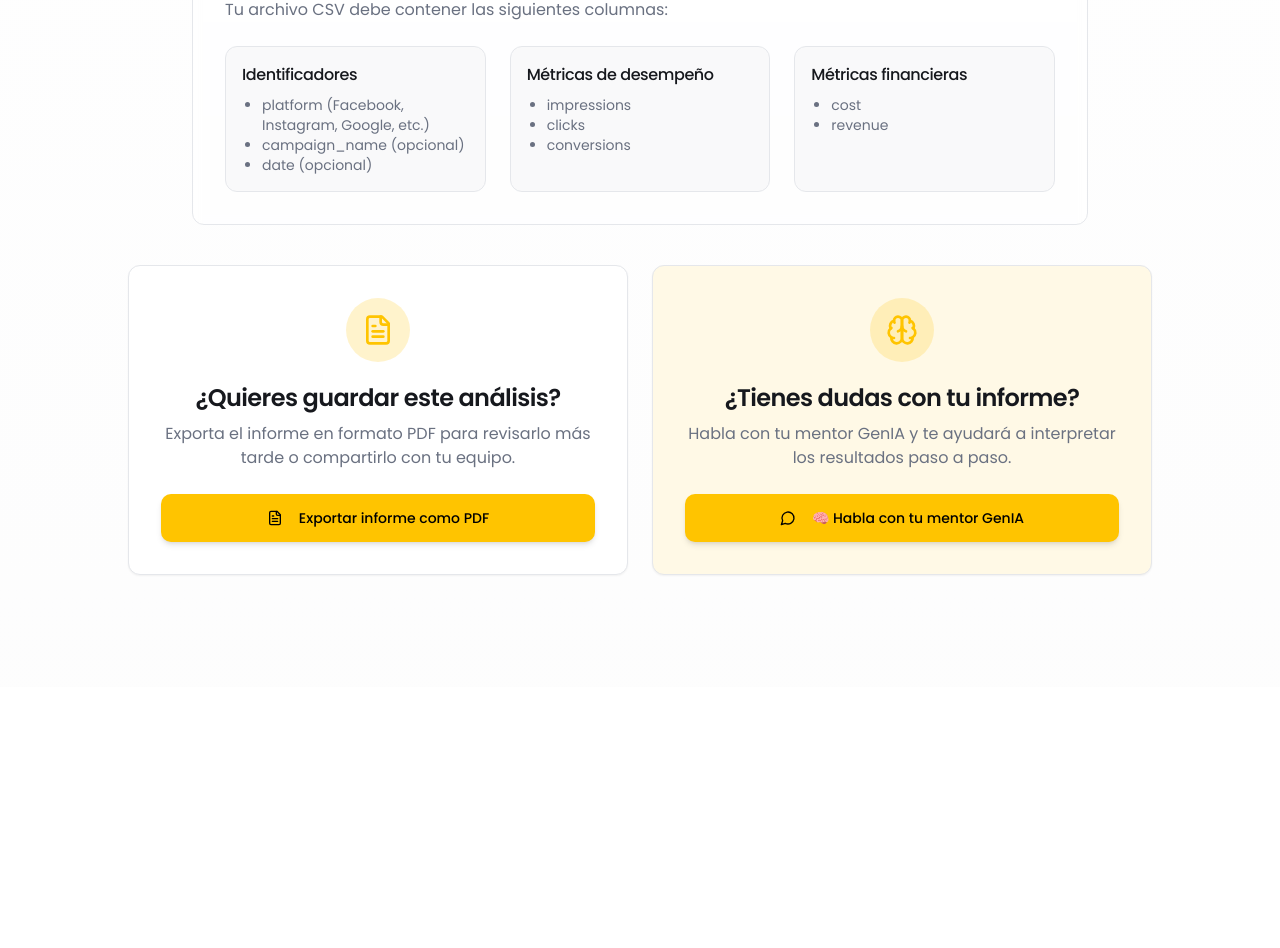
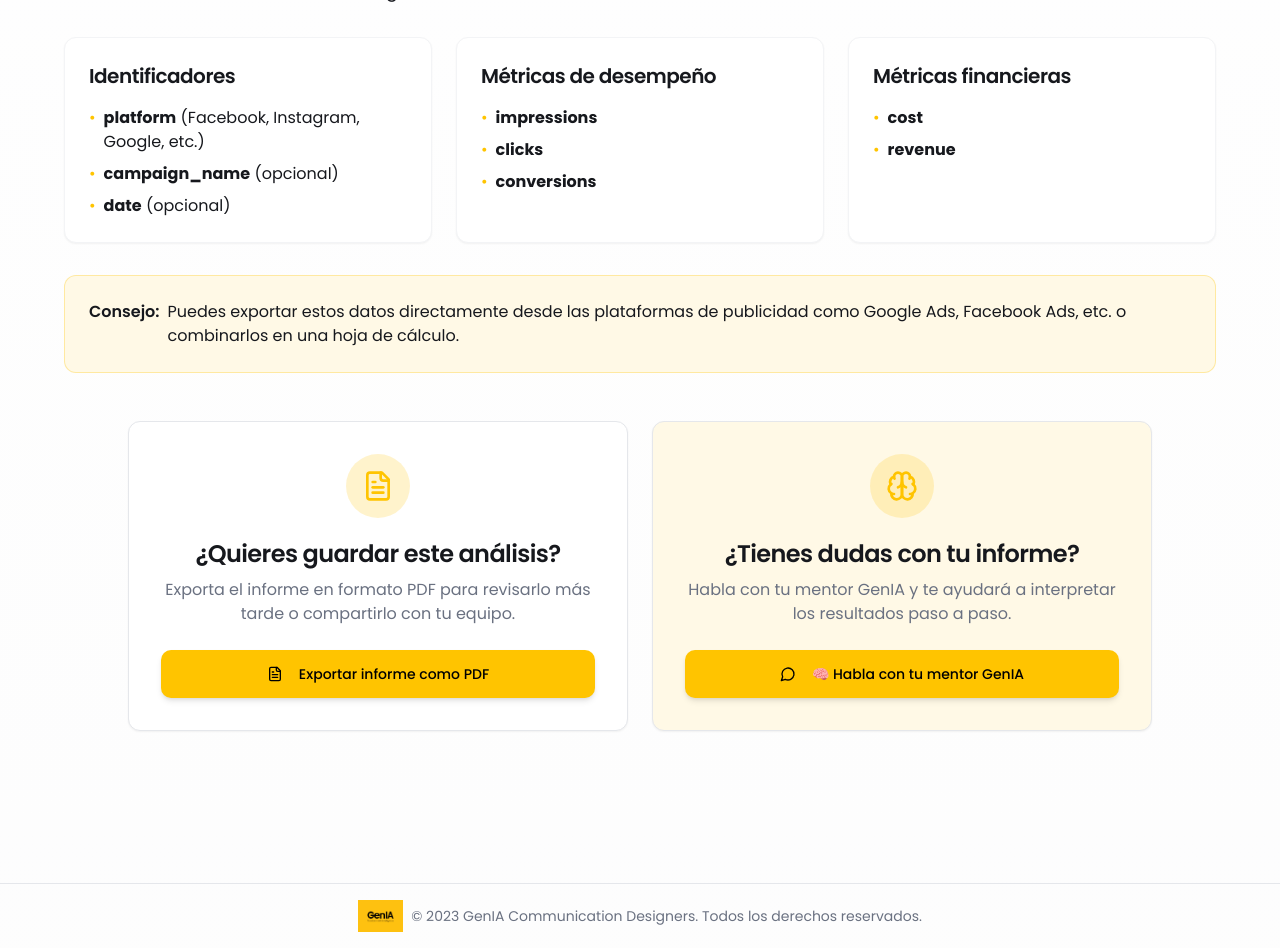
Before and after one commit to Copy-Rai/csv-dashboard-generator-51, a React (Vite) app: page / in a window 1280 px wide. Shown: the part 920-1868 px from the top of the page. Before the commit the page ends 1607 px from the top, so only its background shows below. Built offline with nearby package versions, Linux system fonts and the light colour scheme.

Commit message:
Refactor: Update branding to GenIA
Update the branding elements in the application to reflect GenIA, including logo, colors, and other visual assets.

```diff
--- a/src/pages/Index.tsx
+++ b/src/pages/Index.tsx
@@ -47,7 +47,7 @@ const Index = () => {
       <main className="w-full max-w-7xl mx-auto px-4 pb-16">
         {!data ? (
           <>
-            {/* File Upload Section - Positioned first as the main CTA */}
+            {/* File Upload Section */}
             <FileUpload onFileUploaded={handleFileUploaded} />
 
             {/* Tooltip for CSV requirements */}
@@ -67,36 +67,71 @@ const Index = () => {
               </TooltipProvider>
             </div>
 
-            {/* "How to prepare your data" section */}
-            <div className="p-8 rounded-xl bg-white/50 backdrop-blur-sm border border-border mb-10 max-w-4xl mx-auto">
-              <h2 className="text-xl font-medium mb-4">¿Cómo preparar tus datos?</h2>
-              <p className="text-muted-foreground mb-6">
+            {/* "How to prepare your data" section - Redesigned */}
+            <div className="w-full max-w-6xl mx-auto mb-12">
+              <h2 className="text-2xl font-bold mb-6">¿Cómo preparar tus datos?</h2>
+
+              <p className="text-lg mb-8">
                 Tu archivo CSV debe contener las siguientes columnas:
               </p>
-              <div className="grid grid-cols-1 md:grid-cols-3 gap-6">
-                <div className="p-4 rounded-lg bg-secondary/50 border border-border">
-                  <h3 className="font-medium mb-2">Identificadores</h3>
-                  <ul className="text-sm text-muted-foreground text-left list-disc pl-5">
-                    <li>platform (Facebook, Instagram, Google, etc.)</li>
-                    <li>campaign_name (opcional)</li>
-                    <li>date (opcional)</li>
+
+              <div className="grid grid-cols-1 md:grid-cols-3 gap-6 mb-8">
+                <div className="bg-white p-6 rounded-lg shadow-sm border border-gray-100">
+                  <h3 className="text-xl font-semibold mb-4">Identificadores</h3>
+                  <ul className="space-y-2">
+                    <li className="flex items-start">
+                      <span className="text-[#FFC400] mr-2">•</span>
+                      <span><strong>platform</strong> (Facebook, Instagram, Google, etc.)</span>
+                    </li>
+                    <li className="flex items-start">
+                      <span className="text-[#FFC400] mr-2">•</span>
+                      <span><strong>campaign_name</strong> (opcional)</span>
+                    </li>
+                    <li className="flex items-start">
+                      <span className="text-[#FFC400] mr-2">•</span>
+                      <span><strong>date</strong> (opcional)</span>
+                    </li>
                   </ul>
                 </div>
-                <div className="p-4 rounded-lg bg-secondary/50 border border-border">
-                  <h3 className="font-medium mb-2">Métricas de desempeño</h3>
-                  <ul className="text-sm text-muted-foreground text-left list-disc pl-5">
-                    <li>impressions</li>
-                    <li>clicks</li>
-                    <li>conversions</li>
+
+                <div className="bg-white p-6 rounded-lg shadow-sm border border-gray-100">
+                  <h3 className="text-xl font-semibold mb-4">Métricas de desempeño</h3>
+                  <ul className="space-y-2">
+                    <li className="flex items-start">
+                      <span className="text-[#FFC400] mr-2">•</span>
+                      <span><strong>impressions</strong></span>
+                    </li>
+                    <li className="flex items-start">
+                      <span className="text-[#FFC400] mr-2">•</span>
+                      <span><strong>clicks</strong></span>
+                    </li>
+                    <li className="flex items-start">
+                      <span className="text-[#FFC400] mr-2">•</span>
+                      <span><strong>conversions</strong></span>
+                    </li>
                   </ul>
                 </div>
-                <div className="p-4 rounded-lg bg-secondary/50 border border-border">
-                  <h3 className="font-medium mb-2">Métricas financieras</h3>
-                  <ul className="text-sm text-muted-foreground text-left list-disc pl-5">
-                    <li>cost</li>
-                    <li>revenue</li>
+
+                <div className="bg-white p-6 rounded-lg shadow-sm border border-gray-100">
+                  <h3 className="text-xl font-semibold mb-4">Métricas financieras</h3>
+                  <ul className="space-y-2">
+                    <li className="flex items-start">
+                      <span className="text-[#FFC400] mr-2">•</span>
+                      <span><strong>cost</strong></span>
+                    </li>
+                    <li className="flex items-start">
+                      <span className="text-[#FFC400] mr-2">•</span>
+                      <span><strong>revenue</strong></span>
+                    </li>
                   </ul>
                 </div>
+              </div>
+
+              <div className="bg-[#FFF9E6] p-6 rounded-lg border border-[#FFC400]/30 mb-10">
+                <p className="flex items-start">
+                  <strong className="font-semibold mr-2">Consejo:</strong>
+                  <span>Puedes exportar estos datos directamente desde las plataformas de publicidad como Google Ads, Facebook Ads, etc. o combinarlos en una hoja de cálculo.</span>
+                </p>
               </div>
             </div>
 
@@ -147,6 +182,24 @@ const Index = () => {
           <Dashboard data={data} />
         )}
       </main>
+
+      {/* Footer with GenIA branding */}
+      {!data && (
+        <footer className="w-full py-4 text-center border-t border-gray-200 mt-10">
+          <div className="max-w-7xl mx-auto px-4">
+            <div className="flex items-center justify-center">
+              <img
+                src="/lovable-uploads/845ba33d-1143-42dd-bd16-75d19bdbff27.png"
+                alt="GenIA Logo"
+                className="h-8 mr-2"
+              />
+              <span className="text-sm text-muted-foreground">
+                © 2023 GenIA Communication Designers. Todos los derechos reservados.
+              </span>
+            </div>
+          </div>
+        </footer>
+      )}
     </div>
   );
 };
```
